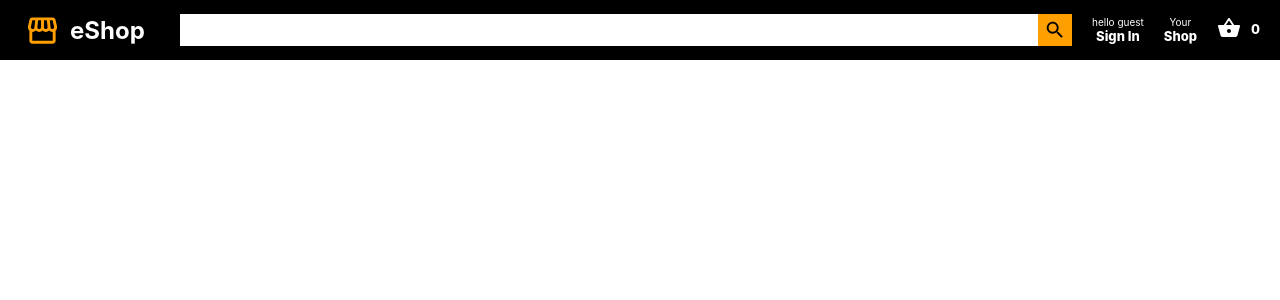
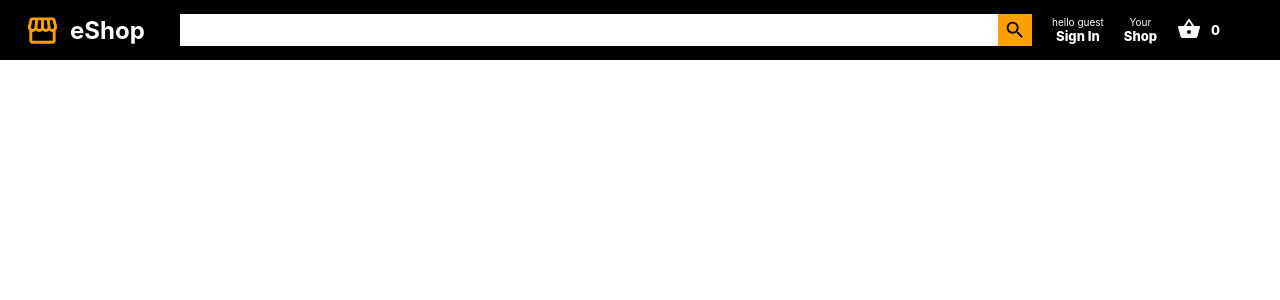
Before and after one commit to selvester69/eshopReact, a React (Create React App) app: page / in a window 1280 px wide. Shown: the top 300 px of the page. Built offline with nearby package versions, Linux system fonts and the light colour scheme.

Commit message:
updated css code to fix cart issue

```diff
--- a/src/Header.css
+++ b/src/Header.css
@@ -58,18 +58,14 @@
     font-size: 13px;
     font-weight: 800;
 }
-.nav__basket {
-    flex-direction: row;
-}
 .nav__itemBasket {
     display: flex;
     align-items: center;
     color: white;
-    /* margin-right: 50px;
-    margin-left: 10px; */
+    margin-right: 50px;
+    margin-left: 10px;
 }
 .nav__basketCount {
     margin-left: 10px;
     margin-right: 10px;
-    margin-top: 5px;
 }
--- a/src/Header.js
+++ b/src/Header.js
@@ -24,8 +24,8 @@ function Header() {
         <span className="nav__itemLineOne">Your</span>
           <span className="nav__itemLineTwo">Shop</span>
         </div>
-        <div className="nav__item nav__basket">
-        <span className="nav__itemLineOne"><ShoppingBasketIcon className='nav__itemBasket' /></span>
+        <div className='nav__itemBasket'>
+        <span className="nav__itemLineOne"><ShoppingBasketIcon /></span>
           <span className="nav__itemLineTwo nav__basketCount">0</span>
         </div>
       </div>
```
